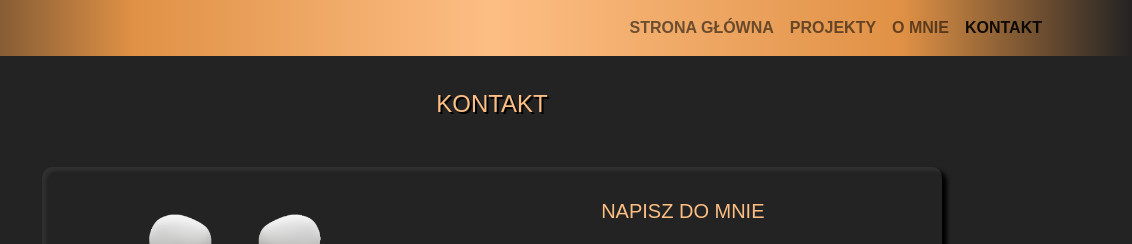
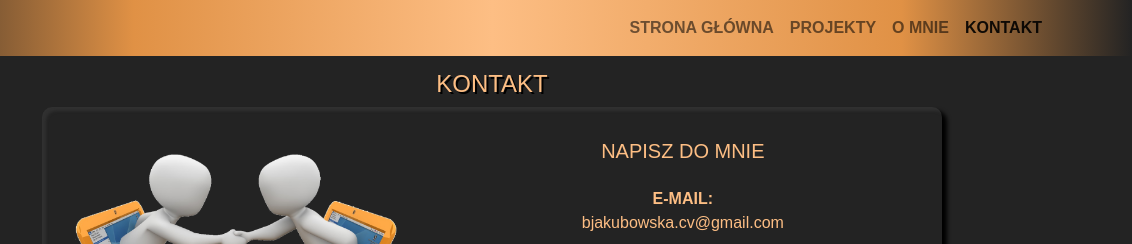
Before and after one commit to Jakubowskabeata/Portfolio-BeataJakubowska, a plain HTML site: page contact.html in a window 1280 px wide. Shown: the top 244 px of the page, 148-1280 px from the left. Drawn offline with nearby package versions, Linux system fonts and the light colour scheme; a web font is replaced by a local one.

Commit message:
margin correction

```diff
--- a/contact.html
+++ b/contact.html
@@ -42,8 +42,8 @@
 
     <main class="contact">
 
-        <div class="container text-center">
-            <h4 class="section-title m-md-5">Kontakt</h4>
+        <div class="container text-center my-3">
+            <h4 class="section-title">Kontakt</h4>
             <div class="container  contact__container">
 
                 <div class="card mx-auto" style="max-width: 900px;">
--- a/sass/main.scss
+++ b/sass/main.scss
@@ -258,7 +258,6 @@ span {
 // contact.html
 
 .contact {
-	margin-top: 90px;
 	.card {
 		background-color: $light-dark;
 		color: $light-gold;
```
Also changed, not shown: css/main.css, 1 other file.
